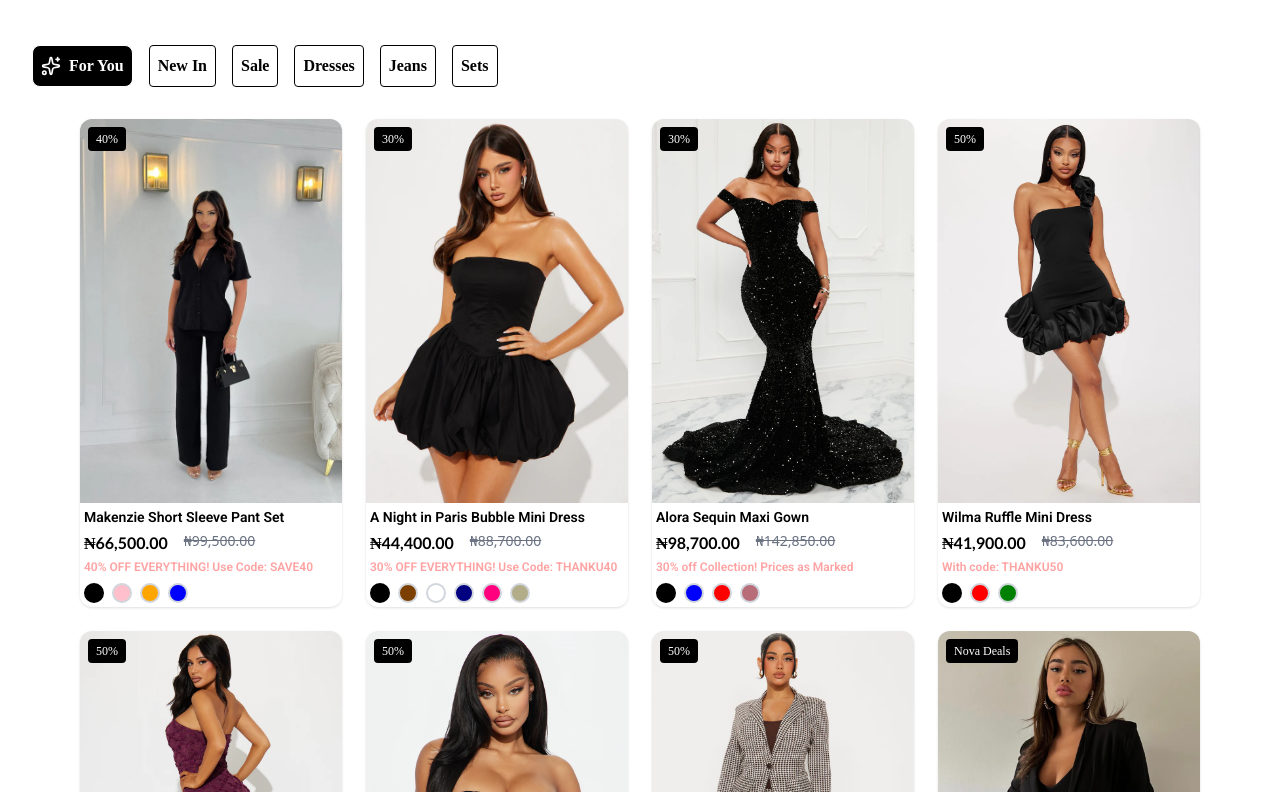
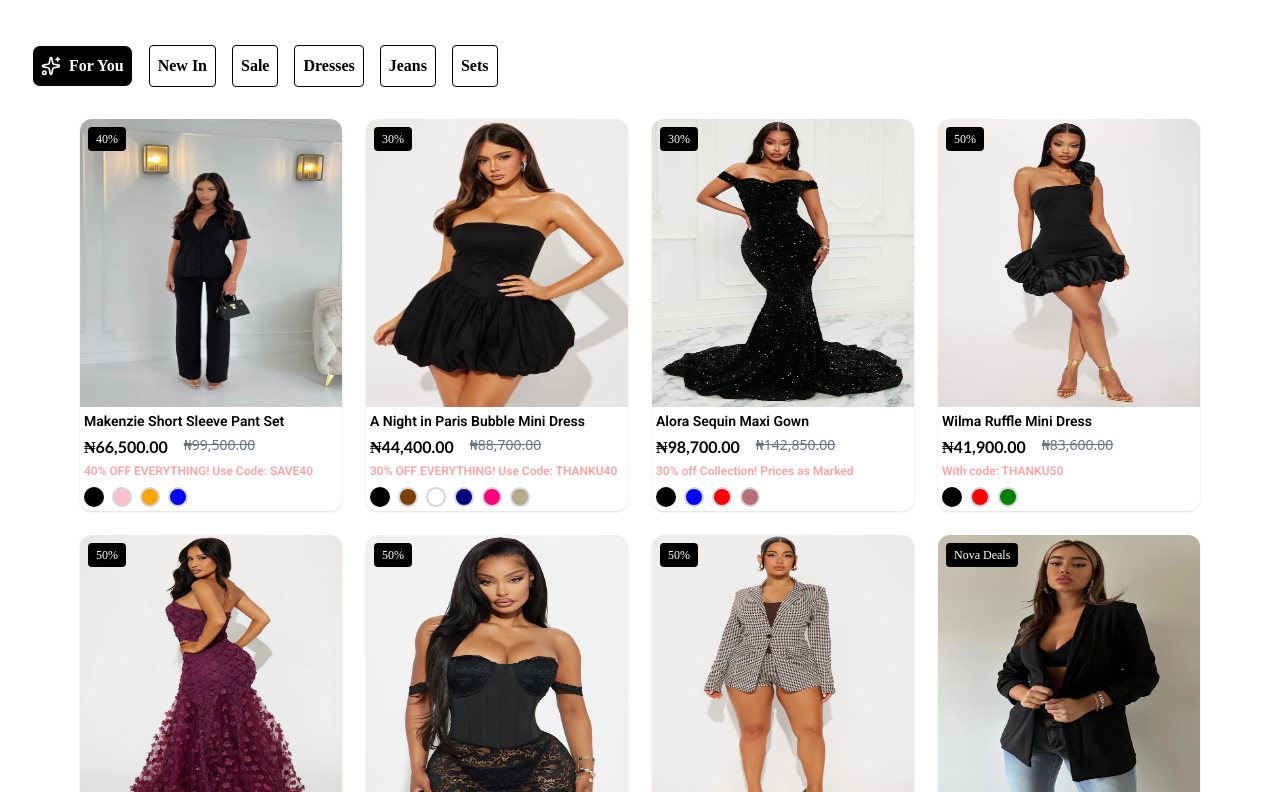
Before and after one commit to onaolapomay/revamp, a React (Vite) app: page / in a window 1280 px wide. Shown: the part 5148-5940 px from the top of the page. Built offline with nearby package versions, Linux system fonts and the light colour scheme; a web font is replaced by a local one.

Commit message:
your update message

```diff
--- a/src/components/ProductCards.jsx
+++ b/src/components/ProductCards.jsx
@@ -34,9 +34,9 @@ const ProductCards = ({ product, setSelectedProduct }) => {
   };
 
   return (
-    <div className="group relative bg-white w-full rounded-xl mx-auto overflow-hidden shadow-sm">
+    <div className="group relative bg-white w-full max-w-xs rounded-xl mx-auto overflow-hidden shadow-sm">
       {/* Main Image + Discount */}
-      <div className="relative w-full h-96">
+      <div className="relative w-full h-72">
         <img
           src={selectedImage}
           alt={product.name}
```
